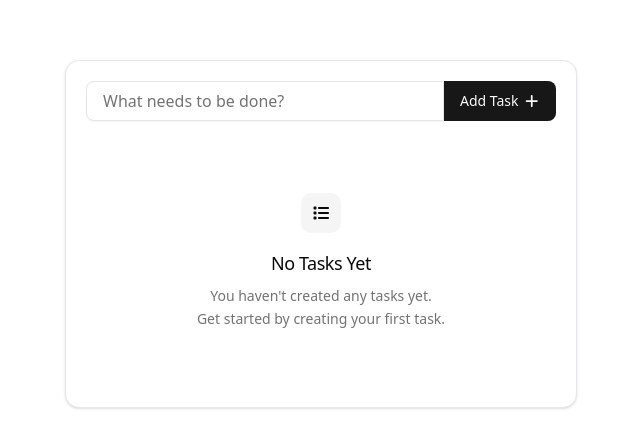
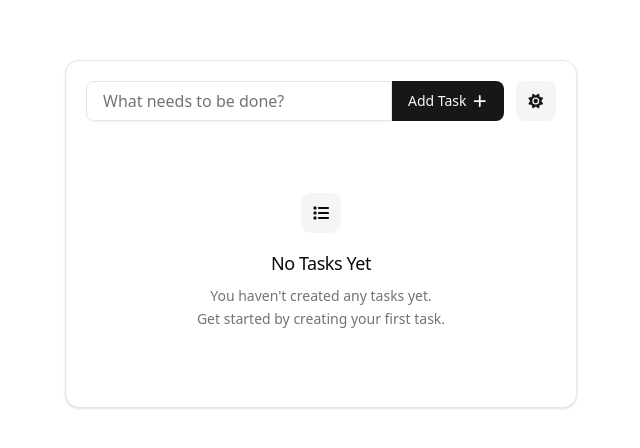
Before and after one commit to dominikw123/portfolio.todo-list-app, a React (Vite) app: page / in a window 1280 px wide. Shown: the part 166-614 px from the top of the page, without its empty margins (319-959 px from the left). Built offline with nearby package versions, Linux system fonts and the light colour scheme.

Commit message:
feature: theme toggle button

```diff
--- a/src/App.tsx
+++ b/src/App.tsx
@@ -1,6 +1,7 @@
 import TodoListWrapper from "@/components/TodoListWrapper";
 import TodoInput from "@/components/TodoInput";
 import TodoList from "@/components/TodoList";
+import ThemeToggleButton from "@/components/ThemeToggleButton";
 import useTodos from "@/hooks/useTodos";
 
 export default function App() {
@@ -9,7 +10,10 @@ export default function App() {
   return (
     <main className="p-0 flex items-center justify-center w-full min-h-screen overflow-x-hidden sm:p-10">
       <TodoListWrapper>
-        <TodoInput addTodo={addTodo} />
+        <div className="flex items-center gap-1 w-full">
+          <TodoInput addTodo={addTodo} />
+          <ThemeToggleButton />
+        </div>
         <TodoList todos={todos} toggleTodo={toggleTodo} editTodo={editTodo} deleteTodo={deleteTodo} />
       </TodoListWrapper>
     </main>
--- /dev/null
+++ b/src/components/ThemeToggleButton.tsx
@@ -0,0 +1,12 @@
+import { Button } from "@/components/ui/button";
+import { FontAwesomeIcon } from "@fortawesome/react-fontawesome";
+import { faSun } from "@fortawesome/free-solid-svg-icons";
+
+export default function ThemeToggleButton() {
+
+  return (
+    <Button variant="secondary" size="icon-lg" className="ml-2">
+      <FontAwesomeIcon icon={faSun} />
+    </Button>
+  );
+}
--- a/src/components/TodoInput.tsx
+++ b/src/components/TodoInput.tsx
@@ -15,7 +15,7 @@ export default function TodoInput({ addTodo }: { addTodo: (text: string) => void
   };
 
   return (
-    <div className="flex items-center">
+    <div className="flex items-center w-full">
       <Input className="rounded-r-none p-[19px] px-4 font-medium" type="text" placeholder="What needs to be done?" value={text} onChange={(e) => setText(e.target.value)} onKeyDown={(e) => e.key === "Enter" && handleSubmit()} />
       <Button onClick={handleSubmit} size="lg" className="flex items-center justify-center gap-1 rounded-l-none">Add Task<FontAwesomeIcon icon={faPlus} /></Button>
     </div>
```
